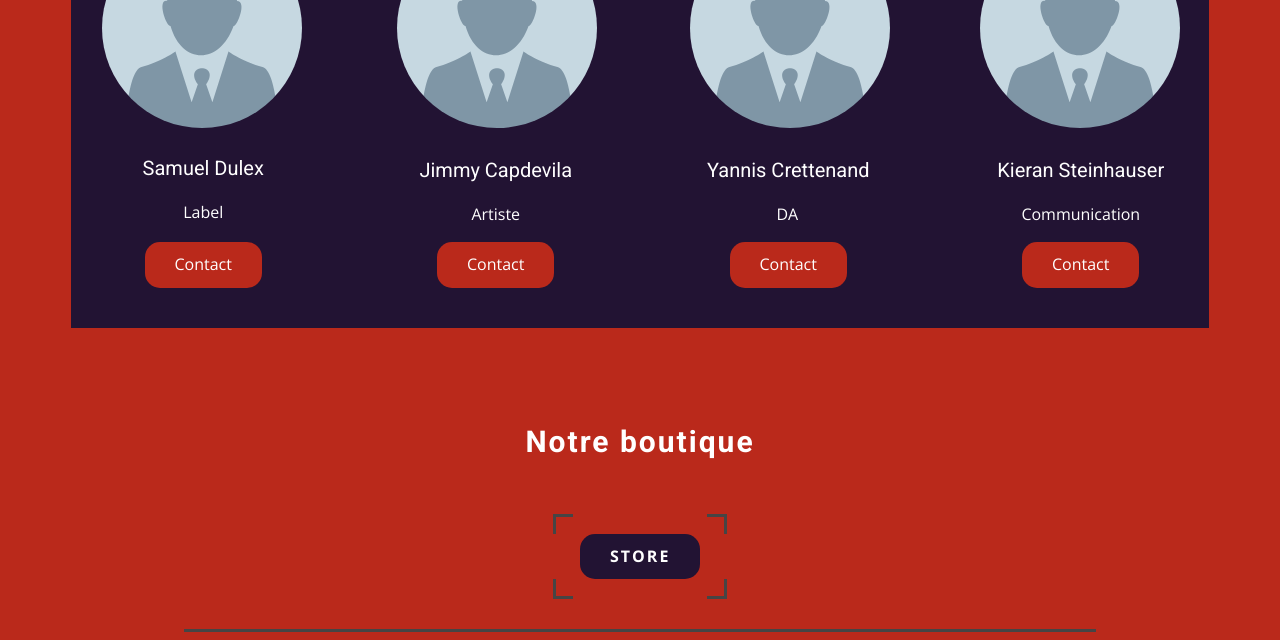
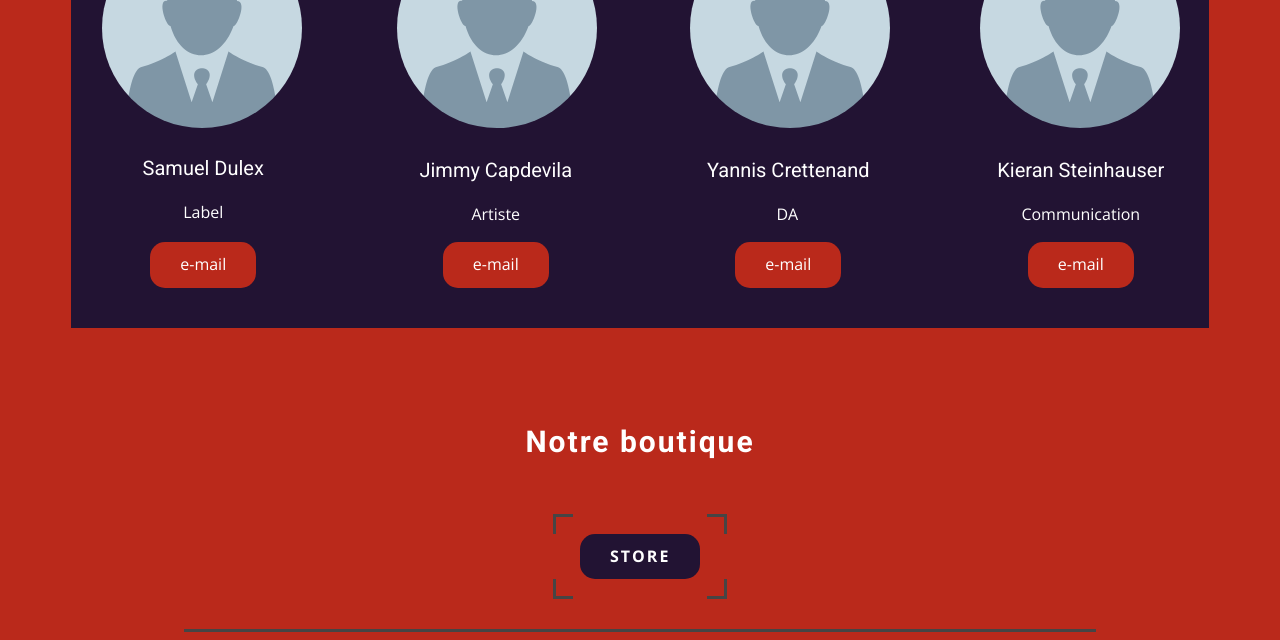
Before and after one commit to kuasar-mknd/mknd, a plain HTML site: page index.html in a window 1280 px wide. Shown: the part 2148-2788 px from the top of the page. Drawn offline with nearby package versions, Linux system fonts and the light colour scheme.

Commit message:
update email

```diff
--- a/index.html
+++ b/index.html
@@ -156,7 +156,7 @@
                                 <p class="u-align-center u-text u-text-2">Label
                                     <br>
                                 </p>
-                                <a href="mailto:samuel@mknd-records.com" class="u-border-radius-15 u-btn u-btn-round u-button-style u-custom-color-4 u-btn-1">Contact</a>
+                                <a href="mailto:samuel@mknd-records.com" class="u-border-radius-15 u-btn u-btn-round u-button-style u-custom-color-4 u-btn-1">e-mail</a>
                             </div>
                         </div>
                         <div class="u-container-style u-layout-cell u-size-15 u-size-30-md u-layout-cell-2">
@@ -164,7 +164,7 @@
                                 <div alt="" class="u-align-left u-image u-image-circle u-image-2" src="" data-image-width="500" data-image-height="500"></div>
                                 <h5 class="u-align-center u-text u-text-3">Jimmy Capdevila</h5>
                                 <p class="u-align-center u-text u-text-4">Artiste</p>
-                                <a href="mailto:jimmy@mknd-records.com" class="u-border-radius-15 u-btn u-btn-round u-button-style u-custom-color-4 u-btn-2">Contact</a>
+                                <a href="mailto:jimmy@mknd-records.com" class="u-border-radius-15 u-btn u-btn-round u-button-style u-custom-color-4 u-btn-2">e-mail</a>
                             </div>
                         </div>
                         <div class="u-container-style u-layout-cell u-size-15 u-size-30-md u-layout-cell-3">
@@ -172,7 +172,7 @@
                                 <div alt="" class="u-align-left u-image u-image-circle u-image-3" src="" data-image-width="500" data-image-height="500"></div>
                                 <h5 class="u-align-center u-text u-text-5">Yannis Crettenand</h5>
                                 <p class="u-align-center u-text u-text-6">DA</p>
-                                <a href="mailto:yannis@mknd-records.com" class="u-border-radius-15 u-btn u-btn-round u-button-style u-custom-color-4 u-btn-3">Contact</a>
+                                <a href="mailto:yannis@mknd-records.com" class="u-border-radius-15 u-btn u-btn-round u-button-style u-custom-color-4 u-btn-3">e-mail</a>
                             </div>
                         </div>
                         <div class="u-container-style u-layout-cell u-right-cell u-size-15 u-size-30-md u-layout-cell-4">
@@ -180,7 +180,7 @@
                                 <div alt="" class="u-align-left u-image u-image-circle u-image-4" src="" data-image-width="500" data-image-height="500"></div>
                                 <h5 class="u-align-center u-text u-text-7">Kieran Steinhauser</h5>
                                 <p class="u-align-center u-text u-text-8">Communication</p>
-                                <a href="mailto:kieran@mknd-records.com" class="u-border-radius-15 u-btn u-btn-round u-button-style u-custom-color-4 u-btn-4">Contact</a>
+                                <a href="mailto:kieran@mknd-records.com" class="u-border-radius-15 u-btn u-btn-round u-button-style u-custom-color-4 u-btn-4">e-mail</a>
                             </div>
                         </div>
                     </div>
```
